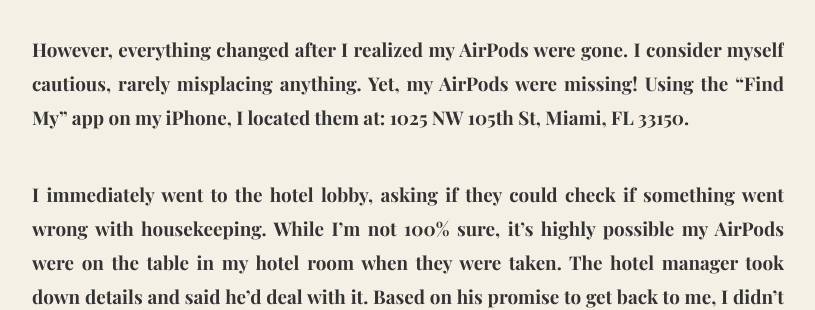
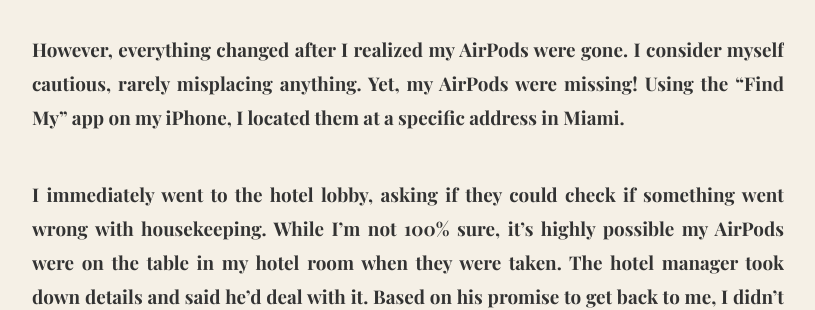
Before and after one commit to ColetteChang/colettechang.github.io, a Jekyll site: the page built from _posts/2025-06-15-Lessons-from-AirPods-Being-Stolen-in-Miami.md, in a window 1280 px wide and 900 px high, scrolled down 395 px. Shown: the part 223-533 px from the top of the window, without its empty margins (232-1047 px from the left). Built offline with Jekyll 4.4.1, drawn with Linux system fonts in a browser that asks for light colours.

Commit message:
Update AirPods theft article with minor revisions

```diff
--- a/_posts/2025-06-15-Lessons-from-AirPods-Being-Stolen-in-Miami.md
+++ b/_posts/2025-06-15-Lessons-from-AirPods-Being-Stolen-in-Miami.md
@@ -10,7 +10,7 @@
 
 Today is my third day in Miami. Before finding my AirPods missing this morning, I was telling everyone how great the city is: good food, clean streets, almost no visible homelessness, and even free public transportation!
 
-However, everything changed after I realized my AirPods were gone. I consider myself cautious, rarely misplacing anything. Yet, my AirPods were missing! Using the "Find My" app on my iPhone, I located them at: 1025 NW 105th St, Miami, FL 33150.
+However, everything changed after I realized my AirPods were gone. I consider myself cautious, rarely misplacing anything. Yet, my AirPods were missing! Using the "Find My" app on my iPhone, I located them at a specific address in Miami.
 
 I immediately went to the hotel lobby, asking if they could check if something went wrong with housekeeping. While I'm not 100% sure, it's highly possible my AirPods were on the table in my hotel room when they were taken. The hotel manager took down details and said he'd deal with it. Based on his promise to get back to me, I didn't file a police report right away, trusting the hotel.
 
```
